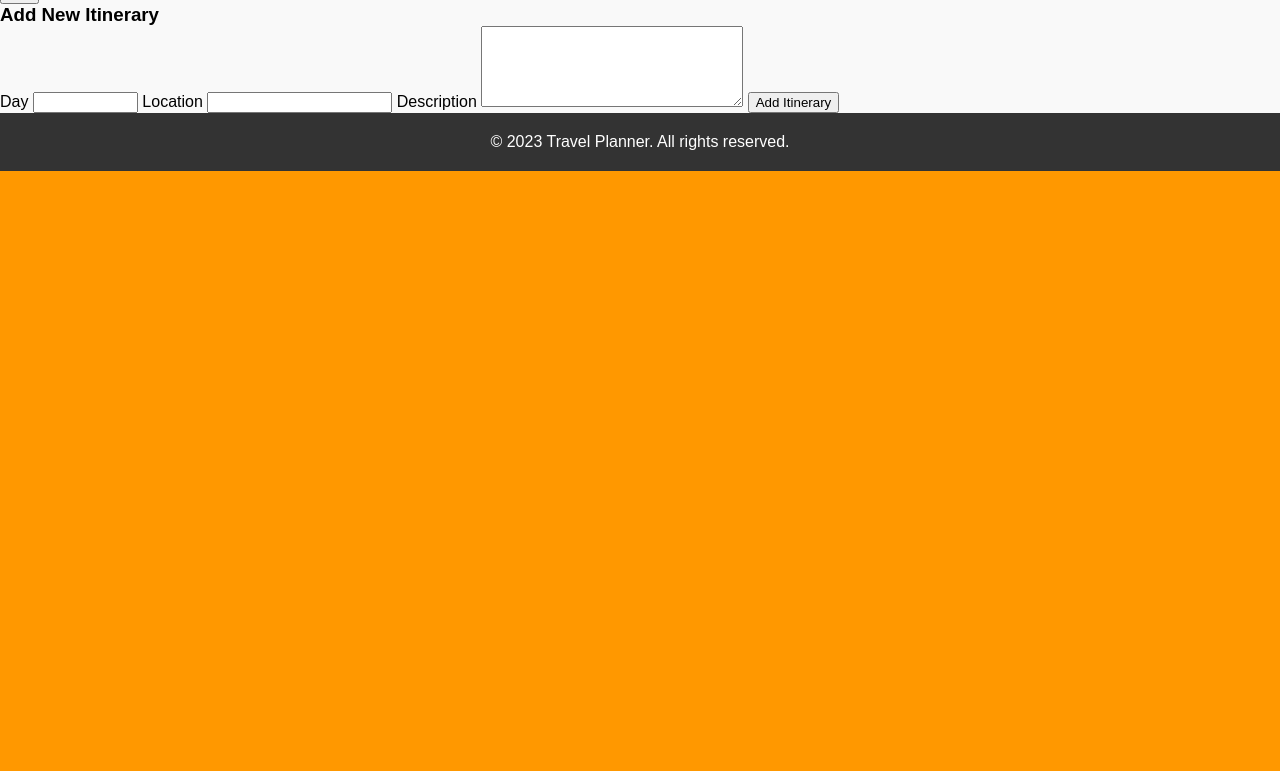
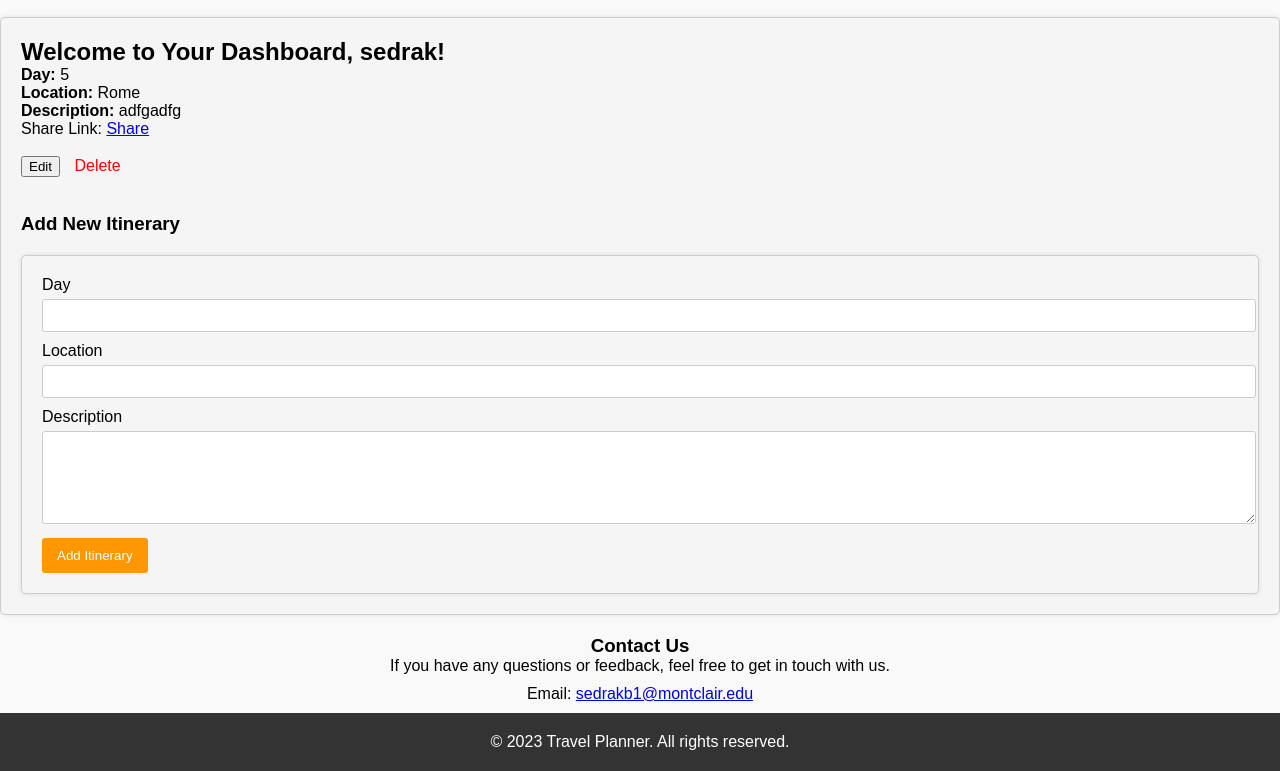
Before and after one commit to sedrakb1/Sedrakb1_TravelPlanner, a Flask app: page /dashboard in a window 1280 px wide. Shown: the part 740-1511 px from the top of the page. Before the commit the page ends 911 px from the top, so only its background shows below. Run offline with Flask 3, Linux system fonts and the light colour scheme; a user stored in the database is signed in; data comes from the database, SQL or seed files in the repository; both versions use the stored data as it was after the commit.

Commit message:
Working Final Version

```diff
--- a/main.py
+++ b/main.py
@@ -1,24 +1,28 @@
+#        Bishoy Sedrak - Sedrakb1     #
+#        CSIT537_51SU23 - M8: Project 3 #
+
+# Import necessary modules
 from flask import Flask, render_template, request, redirect, url_for, flash
 from flask_sqlalchemy import SQLAlchemy
 from werkzeug.security import generate_password_hash, check_password_hash
 from flask import Flask, render_template, request, redirect, url_for, flash, session
 from flask import request
-
 from forms import ItineraryForm
 
+# Create a Flask application instance
 app = Flask(__name__)
-app.config['SECRET_KEY'] = 'your-secret-key'
-app.config['SQLALCHEMY_DATABASE_URI'] = 'sqlite:///site.db'  # SQLite database for simplicity
+app.config['SECRET_KEY'] = 'Planner'
+app.config['SQLALCHEMY_DATABASE_URI'] = 'sqlite:///site.db'
 db = SQLAlchemy(app)
 
-
+# Define User model representing the users table
 class User(db.Model):
     id = db.Column(db.Integer, primary_key=True)
     username = db.Column(db.String(80), unique=True, nullable=False)
     password_hash = db.Column(db.String(120), nullable=False)
     itineraries = db.relationship('Itinerary', backref='user', lazy=True)
 
-
+# Define Itinerary model representing the itineraries table
 class Itinerary(db.Model):
     id = db.Column(db.Integer, primary_key=True)
     day = db.Column(db.String(10), nullable=False)
@@ -27,13 +31,18 @@ class Itinerary(db.Model):
     user_id = db.Column(db.Integer, db.ForeignKey('user.id'), nullable=False)
 
 
-# Step 5: Create Routes
-
+# Define route to display index page
 @app.route('/')
 def index():
     return render_template('layout.html')
 
+# Define route to display shared itinerary
+@app.route('/shared_itinerary/<int:id>')
+def shared_itinerary(id):
+    itinerary = Itinerary.query.get(id)
+    return render_template('share_itinerary.html', itinerary=itinerary)
 
+# Define route for user registration
 @app.route('/register', methods=['GET', 'POST'])
 def register():
     if request.method == 'POST':
@@ -51,7 +60,7 @@ def register():
     return render_template('register.html')
 
 
-
+# Define route for user login
 @app.route('/login', methods=['GET', 'POST'])
 def login():
     if request.method == 'POST':
@@ -71,8 +80,7 @@ def login():
 
 
 
-# ...
-
+# Define route for user dashboard
 @app.route('/dashboard', methods=['GET', 'POST'])
 def dashboard():
     username = session.get('username')
@@ -103,15 +111,17 @@ def dashboard():
         flash('You need to be logged in to access the dashboard.', 'warning')
         return redirect(url_for('login'))
 
+# Define route to delete an itinerary
 @app.route('/delete_itinerary/<int:id>', methods=['GET', 'POST'])
 def delete_itinerary(id):
     itinerary = Itinerary.query.get(id)
     if itinerary:
         db.session.delete(itinerary)
-        db.session.commit()
+        db.session.commit() # Commit changes to the database
         flash('Itinerary deleted successfully!', 'success')
     return redirect(url_for('dashboard'))
 
+# Define route to update an itinerary
 @app.route('/update_itinerary', methods=['POST'])
 def update_itinerary():
     if request.method == 'POST':
@@ -119,20 +129,20 @@ def update_itinerary():
         updated_itinerary = Itinerary.query.get(itinerary_id)
 
         if updated_itinerary:
+            # Update itinerary details
             updated_itinerary.day = request.form.get('day')
             updated_itinerary.location = request.form.get('location')
             updated_itinerary.description = request.form.get('description')
 
-            db.session.commit()
+            db.session.commit() # Commit changes to the database
             flash('Itinerary updated successfully!', 'success')
 
     return redirect(url_for('dashboard'))
 
-
-
-
-
+# Run the Flask app only if the script is executed directly
 if __name__ == '__main__':
     with app.app_context():
         db.create_all()
         app.run(debug=True)
+
+#End of Code - Bishoy Sedrak
--- a/static/style.css
+++ b/static/style.css
@@ -1,4 +1,4 @@
-/* Reset some default styles */
+
 body, h1, h2, h3, p {
     margin: 0;
     padding: 0;
@@ -66,7 +66,7 @@ body {
     display: inline-block;
     margin: 10px;
     padding: 10px 20px;
-    background-color: #001d3d;
+    background-color: #ff9800;
     color: #fff;
     text-decoration: none;
     border-radius: 5px;
@@ -142,3 +142,117 @@ body {
 .login-form button:hover {
     background-color: #0056b3;
 }
+
+/* static/style.css */
+nav ul {
+    list-style: none;
+    display: flex;
+    justify-content: center;
+    background-color: #333;
+    padding: 0;
+    margin: 0;
+}
+
+nav li {
+    margin: 0;
+}
+
+nav a {
+    display: block;
+    padding: 10px 20px;
+    text-decoration: none;
+    color: ff9800;
+    transition: background-color 0.3s ease;
+}
+
+nav a:hover {
+    background-color: #555;
+}
+
+  .back-button {
+    display: inline-block;
+    padding: 10px 20px;
+    background-color: #ff9800;
+    color: #fff;
+    text-decoration: none;
+    border-radius: 5px;
+  }
+
+  .back-button:hover {
+    	background-color: #0056b3;
+  }
+
+
+
+
+
+    .dashboard-container {
+        background-color: #f5f5f5;
+        border: 1px solid #ccc;
+        border-radius: 5px;
+        padding: 20px;
+        margin: 20px auto;
+        box-shadow: 0 0 5px rgba(0, 0, 0, 0.1);
+    }
+
+
+    .add-itinerary-form {
+        background-color: #f5f5f5;
+        border: 1px solid #ccc;
+        border-radius: 5px;
+        padding: 20px;
+        margin-top: 20px;
+        box-shadow: 0 0 5px rgba(0, 0, 0, 0.1);
+    }
+
+    .add-itinerary-form h3 {
+        margin-top: 0;
+    }
+
+    .add-itinerary-form label {
+        display: block;
+        margin-bottom: 5px;
+    }
+
+    .add-itinerary-form input[type="text"],
+    .add-itinerary-form textarea {
+        width: 100%;
+        padding: 8px;
+        margin-bottom: 10px;
+        border: 1px solid #ccc;
+        border-radius: 3px;
+    }
+
+    .add-itinerary-form button {
+        background-color: #ff9800;
+        color: #fff;
+        border: none;
+        padding: 10px 15px;
+        border-radius: 3px;
+        cursor: pointer;
+    }
+
+    .add-itinerary-form button:hover {
+        background-color: #0056b3;
+    }
+
+/* Contact Us Section */
+
+    .contact-section {
+        background-color: #f5f5f5;
+        padding: 20px;
+    }
+
+    .contact-container {
+        max-width: 800px;
+        margin: 0 auto;
+        text-align: center;
+    }
+
+    .contact-container h3 {
+        margin-top: 0;
+    }
+
+    .contact-container p {
+        margin-bottom: 10px;
+    }
--- a/templates/dashboard.html
+++ b/templates/dashboard.html
@@ -1,18 +1,25 @@
+<!-- CSIT537_51SU23	Bishoy Sedrak - Sedrakb1 -->
+<!-- M8: Project 3 - Dashboard is the essential page where the user can add -->
 {% extends 'layout.html' %}
 
 {% block content %}
     {% if username %}
+
+	<div class="dashboard-container">
     <section class="dashboard-section">
-        <h2>Welcome to Your Dashboard, {{ username }}!</h2>
+        <h2> Welcome to Your Dashboard, {{ username }}!</h2>
 
         <!-- Display itineraries and edit forms -->
         {% for itinerary in itineraries %}
             <div class="itinerary">
                 <!-- Display itinerary details -->
-                <p>Day: {{ itinerary.day }}</p>
-                <p>Location: {{ itinerary.location }}</p>
-                <p>Description: {{ itinerary.description }}</p>
+                <p> <b> Day: </b> {{ itinerary.day }}</p>
+                <p> <b> Location: </b> {{ itinerary.location }}</p>
+                <p> <b> Description: </b> {{ itinerary.description }}</p>
 
+				<!-- Share link -->
+				<p> Share Link: <a href="{{ url_for('shared_itinerary', id=itinerary.id, _external=True) }}">Share</a></p>
+				<br>
                 <!-- Edit button -->
                 <button class="edit-button" data-itinerary-id="{{ itinerary.id }}">Edit</button>
 
@@ -27,14 +34,17 @@
                     {{ form.location.label }} {{ form.location(size=20, value=itinerary.location) }}
                     {{ form.description.label }} {{ form.description(cols=30, rows=5) }}
                     <textarea name="description">{{ itinerary.description }}</textarea>
-                    <button type="submit">Update</button>
+                    <button type="submit"> Update </button>
                 </form>
             </div>
+
         {% endfor %}
-
+        <br>
+		<br>
         <!-- Add New Itinerary Form -->
         <h3>Add New Itinerary</h3>
-        <form method="POST">
+
+        <form class="add-itinerary-form" method="POST">
             {{ form.hidden_tag() }}
             {{ form.day.label }} {{ form.day(size=10) }}
             {{ form.location.label }} {{ form.location(size=20) }}
@@ -42,7 +52,9 @@
             <button type="submit">Add Itinerary</button>
         </form>
            </section>
-<!-- ... -->
+	</div>
+
+<!-- The JS script -->
 		<script>
 		document.addEventListener('DOMContentLoaded', function() {
 			const editButtons = document.querySelectorAll('.edit-button');
@@ -81,10 +93,12 @@ document.addEventListener('DOMContentLoaded', function() {
 			});
 		});
 		</script>
-<!-- ... -->
+
 
 
     {% else %}
         <p>You need to be logged in to access the dashboard.</p>
     {% endif %}
 {% endblock %}
+
+<!-- End of Code - Bishoy Sedrak-->
--- a/templates/layout.html
+++ b/templates/layout.html
@@ -1,14 +1,18 @@
+<!-- CSIT537_51SU23	Bishoy Sedrak - Sedrakb1 -->
+<!-- M8: Project 3 - The layout page works as a Home Page-->
 <!DOCTYPE html>
 <html>
 	<head>
-    <title>Travel Planner</title>
+	<meta charset="UTF-8">
+		<meta name="viewport" content="width=device-width, initial-scale=1.0">
+		<title> Travel Planner </title>
 		<link rel="stylesheet" href="{{ url_for('static', filename='style.css') }}">
 	</head>
 	<body>
 		<nav>
-        <a href="{{ url_for('index') }}">Home</a>
-        <a href="{{ url_for('register') }}">Register</a>
-        <a href="{{ url_for('login') }}">Login</a>
+			<a href="{{ url_for('index') }}"> Home </a>
+			<a href="{{ url_for('register') }}"> Register </a>
+			<a href="{{ url_for('login') }}"> Login </a>
 		</nav>
 		{% with messages = get_flashed_messages() %}
 			{% if messages %}
@@ -39,6 +43,7 @@
 		<div class="content">
 			{% block content %}{% endblock %}
 		</div>
+
 	 <!-- Benefits and Advantages section -->
 	{% if not username %}
 		<section class="benefits">
@@ -84,9 +89,19 @@
 		</section>
 	{% endif %}
 
-    <!-- Footer or other common elements -->
-    <footer class="footer">
+		<footer>
+			<div class="contact-container">
+				<h3>Contact Us</h3>
+				<p>If you have any questions or feedback, feel free to get in touch with us.</p>
+				<p>Email: <a href="mailto:sedrakb1@montcalir.edu"> sedrakb1@montclair.edu </a></p>
+			</div>
+
+			<div class="footer">
 				<p>&copy; 2023 Travel Planner. All rights reserved.</p>
+			</div>
 		</footer>
 	</body>
 </html>
+
+
+<!-- End of Code - Bishoy Sedrak-->
--- a/templates/login.html
+++ b/templates/login.html
@@ -1,3 +1,5 @@
+<!-- CSIT537_51SU23	Bishoy Sedrak - Sedrakb1 -->
+<!-- M8: Project 3 - Login section -->
 {% extends 'layout.html' %}
 
 {% block content %}
@@ -11,3 +13,4 @@
 		</form>
 	</section>
 {% endblock %}
+<!-- End of Code - Bishoy Sedrak-->
--- a/templates/register.html
+++ b/templates/register.html
@@ -1,3 +1,5 @@
+<!-- CSIT537_51SU23	Bishoy Sedrak - Sedrakb1 -->
+<!-- M8: Project 3 - Register Section -->
 {% extends 'layout.html' %}
 
 {% block content %}
@@ -10,3 +12,4 @@
         </form>
     </section>
 {% endblock %}
+<!-- End of Code - Bishoy Sedrak-->
```
Also changed, not shown: templates/share_itinerary.html (added, +38 -0 lines), instance/site.db. Lines whose indentation alone changed are shown as unchanged.
